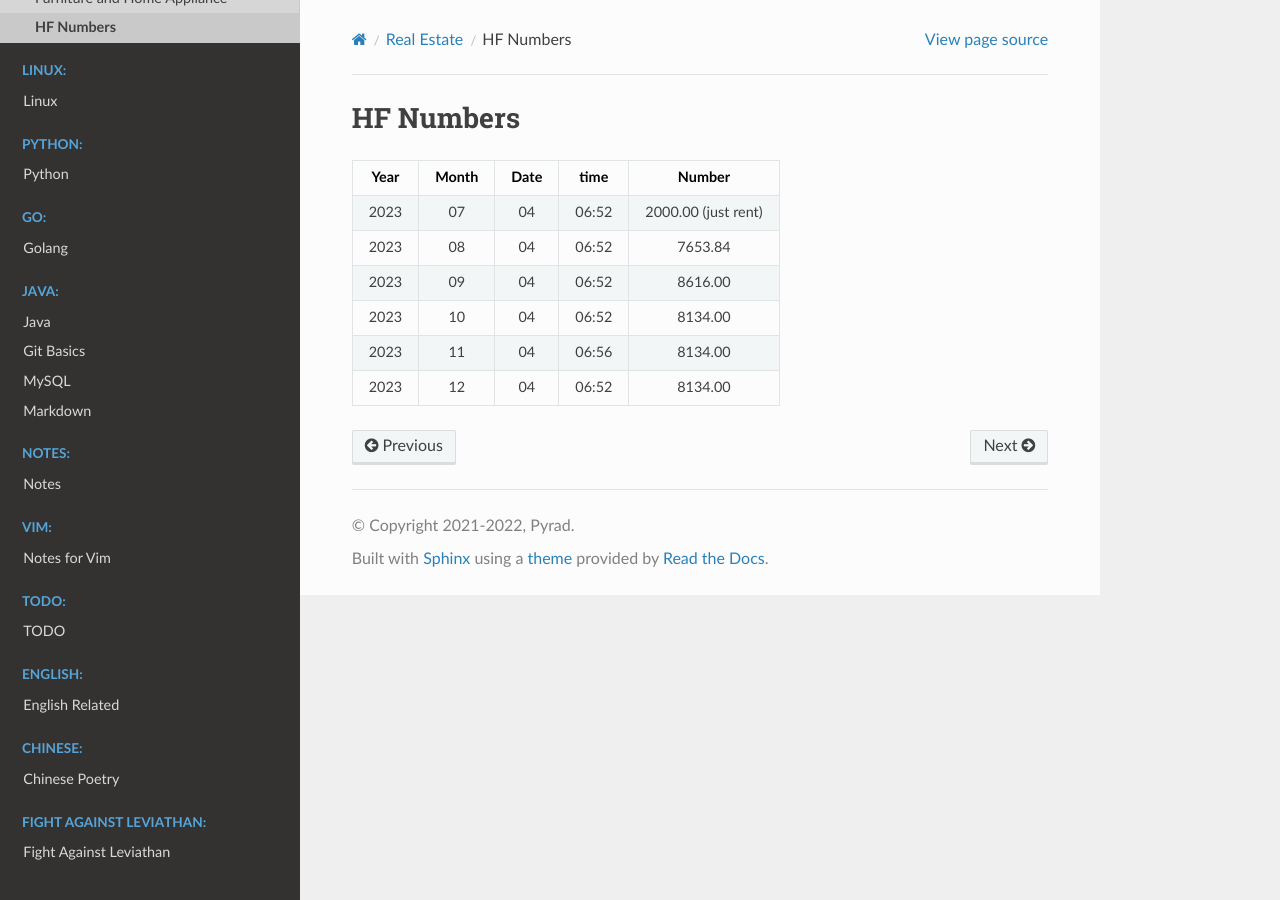
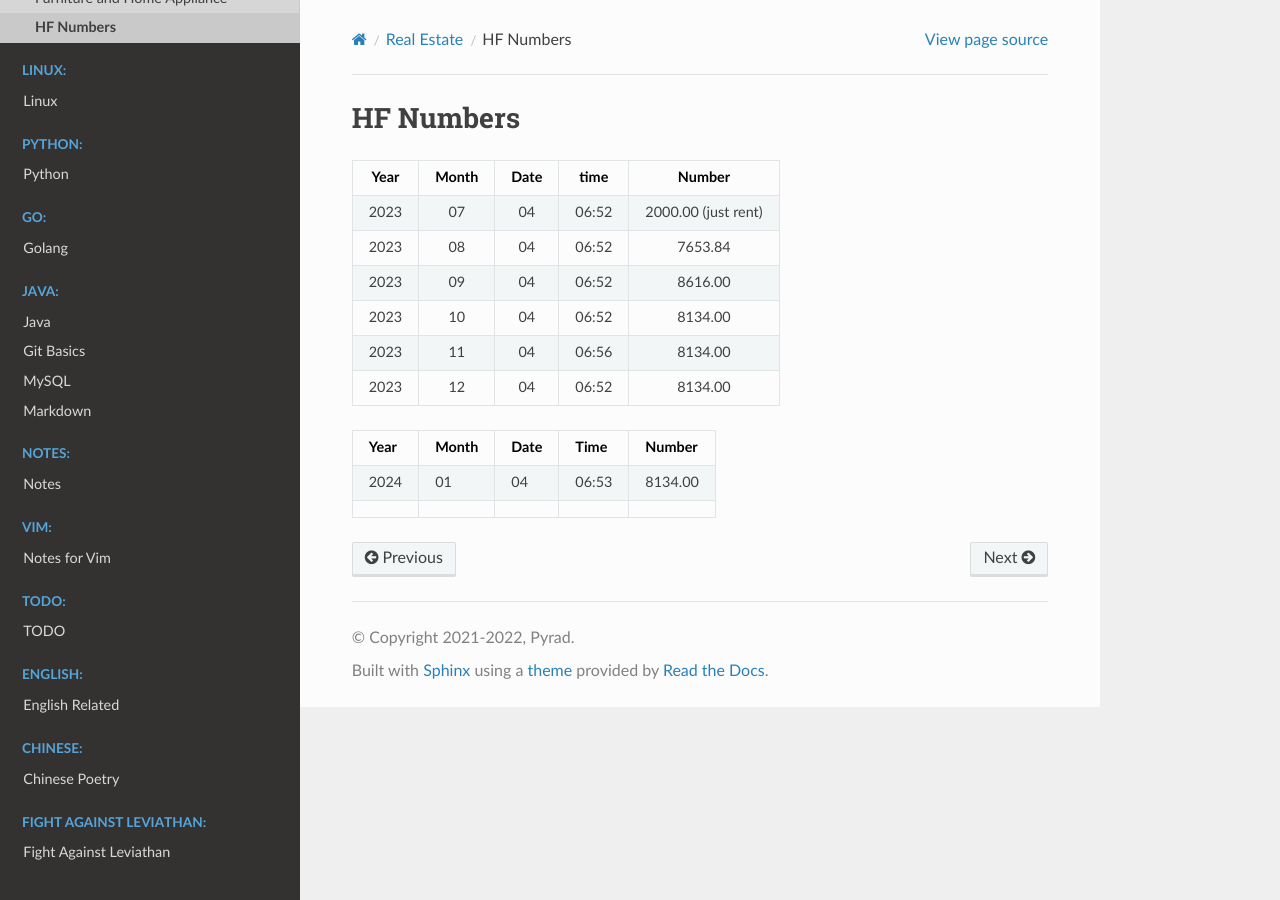
Before and after one commit to Pyrad/pyradnotes, a Sphinx documentation site: the page built from source/RealEstate/hfnumbers.md, in a window 1280 px wide. Built offline with Sphinx 7.4.7 and the Read the Docs theme 2.0.0, drawn with Linux system fonts in a browser that asks for light colours.

Commit message:
Realestate HF number table for 2024 (update Jan number)

```diff
--- a/source/RealEstate/hfnumbers.md
+++ b/source/RealEstate/hfnumbers.md
@@ -9,3 +9,8 @@
 |2023 |10|04|06:52|8134.00|
 |2023 |11|04|06:56|8134.00|
 |2023 |12|04|06:52|8134.00|
+
+| Year     | Month     | Date     | Time     | Number     |
+|:-----|:-----|:-----|:-----|:-----|
+| 2024     | 01     | 04     | 06:53     | 8134.00     |
+|      |      |      |      |      |
```
